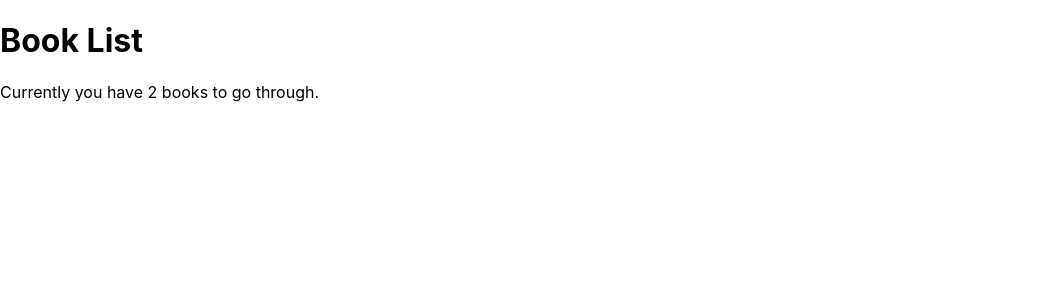
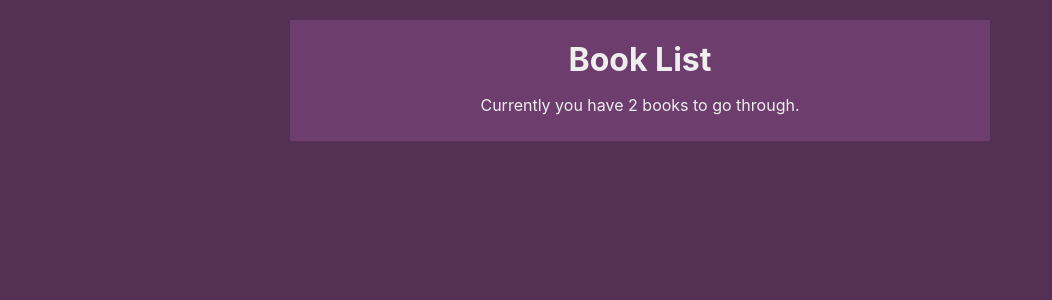
Before and after one commit to sohailshams/book-list, a React (Create React App) app: page / in a window 1280 px wide. Shown: the top 300 px of the page, without its empty margins (0-1052 px from the left). Built offline with nearby package versions, Linux system fonts and the light colour scheme.

Commit message:
Added styles to the navbar and the body

```diff
--- a/src/index.css
+++ b/src/index.css
@@ -5,9 +5,23 @@ body {
     sans-serif;
   -webkit-font-smoothing: antialiased;
   -moz-osx-font-smoothing: grayscale;
+  background-color: #553055;
 }
 
-code {
-  font-family: source-code-pro, Menlo, Monaco, Consolas, 'Courier New',
-    monospace;
+.App {
+  background-color: #4c2a4c;
+  margin: 20px auto;
+  width: 90%;
+  max-width: 700px;
+  color: #eee;
 }
+
+.navbar {
+  padding: 10px 20px;
+  text-align: center;
+  background: #6d3d6d;
+}
+
+.navbar h1 {
+  margin: 10px 0;
+}
```
